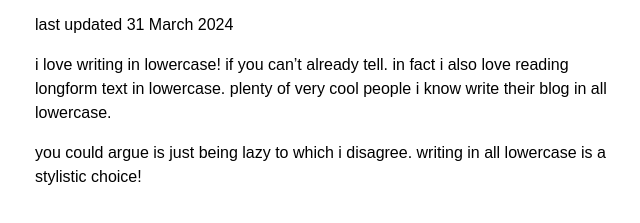
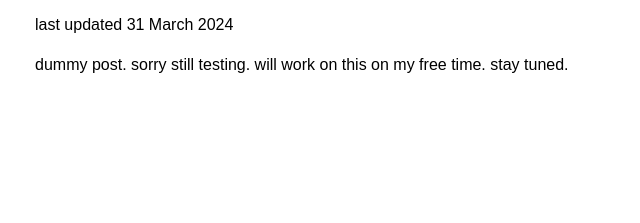
Before and after one commit to juweeism/sanctuawee, an Astro site: page /notes/lowercase in a window 1280 px wide. Shown: the part 121-344 px from the top of the page, without its empty margins (305-945 px from the left). Built offline with nearby package versions, Linux system fonts and the light colour scheme; Astro itself is replaced by a stand-in of ours.

Commit message:
edit text content

```diff
--- a/src/content/notes/lowercase.md
+++ b/src/content/notes/lowercase.md
@@ -4,6 +4,4 @@ tags:
 - meta
 ---
 
-i love writing in lowercase! if you can't already tell. in fact i also love reading longform text in lowercase. plenty of very cool people i know write their blog in all lowercase.
-
-you could argue is just being lazy to which i disagree. writing in all lowercase is a stylistic choice!
+dummy post. sorry still testing. will work on this on my free time. stay tuned.
--- a/src/content/notes/nixos.md
+++ b/src/content/notes/nixos.md
@@ -4,6 +4,4 @@ tags:
 - software
 ---
 
-NixOS is my favorite linux distro. i've been using it as a daily driver since February 2024.
-
-### everything i know about nixos
+dummy post. sorry still testing. will work on this on my free time. stay tuned.
```
